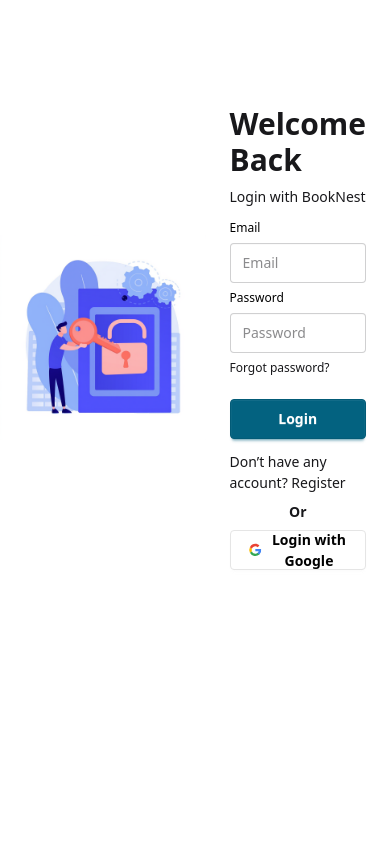
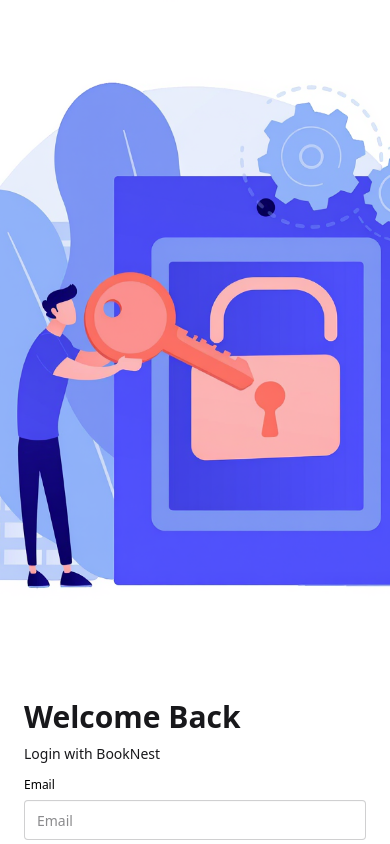
Before and after one commit to lahifkhan/-BookNest, a React (Vite) app: page /login in a window 390 px wide. Shown: the top 844 px of the page. Built offline with nearby package versions, Linux system fonts and the light colour scheme; no server answers.

Commit message:
login and register style updated

```diff
--- a/src/Page/Auth/Login.jsx
+++ b/src/Page/Auth/Login.jsx
@@ -33,11 +33,11 @@
   };
 
   return (
-    <div className="flex justify-center items-center">
+    <div className="max-w-5xl mx-auto flex flex-col md:flex-row ">
       <div>
-        <img className="object-contain h-[80vh]" src={loginImg} alt="" />
+        <img className="object-cover h-[80vh]" src={loginImg} alt="" />
       </div>
-      <div className="card w-full max-w-md shrink-0 md:ml-8 flex-1">
+      <div className="card w-full  shrink-0 md:ml-8 flex-1">
         <div className="card-body ">
           <h1 className="text-3xl font-bold">Welcome Back</h1>
           <p>Login with BookNest</p>
--- a/src/Page/Auth/Register.jsx
+++ b/src/Page/Auth/Register.jsx
@@ -8,6 +8,8 @@
 import useAuth from "../../Hook/useAuth";
 import useAxiosSecure from "../../Hook/useAxiosSecure";
 import SocialLogin from "./SocialLogin";
+
+import registerImg from "../../assets/3dRegister.png";
 
 const Register = () => {
   const {
@@ -73,7 +75,8 @@
   };
 
   return (
-    <div className="card w-full max-w-md shrink-0 md:ml-8 mx-auto">
+    <div className="max-w-5xl mx-auto grid grid-cols-1 md:grid-cols-2 items-center">
+      <img src={registerImg} alt="" />
       <div className="card-body">
         <h1 className="text-3xl font-bold">Create an Account</h1>
         <p className="mb-4">Register with BookNest</p>
@@ -138,7 +141,7 @@
             </div>
 
             <button
-              className="btn btn-primary w-full mt-4"
+              className="btn btn-secondary w-full mt-4"
               type="submit"
               disabled={userMutation.isPending}
             >
```
Also changed, not shown: src/assets/3dRegister.png (added).
